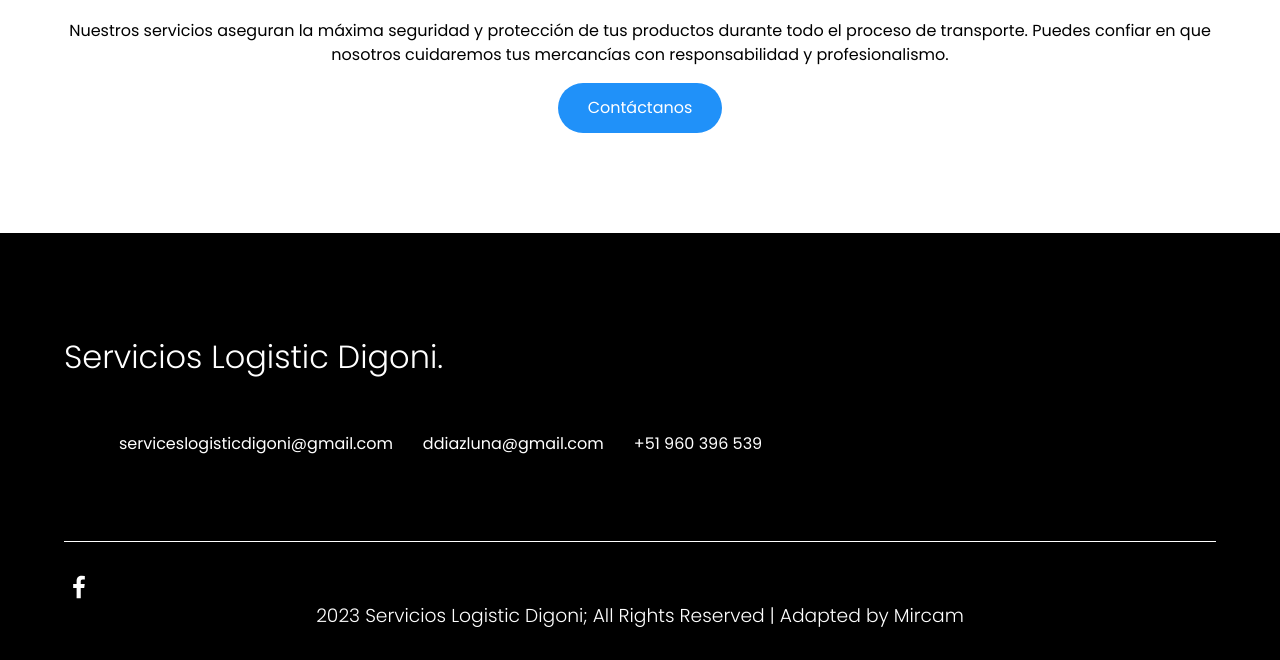
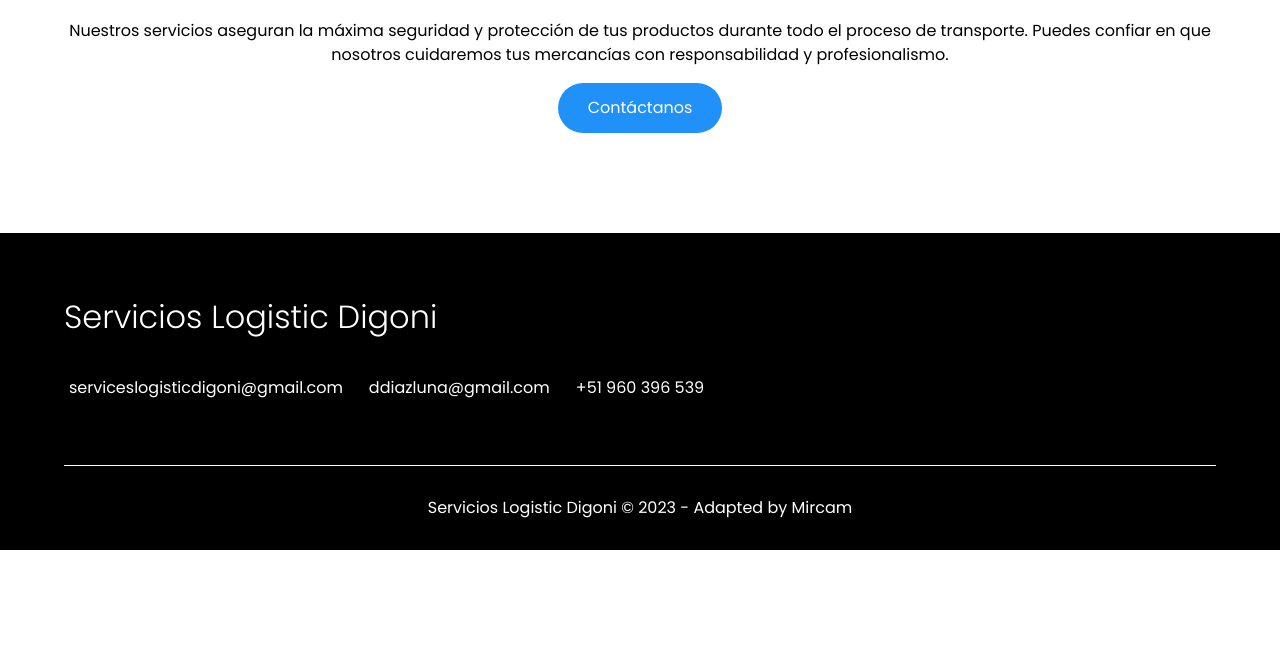
Before and after one commit to Vikernes27666/digoni, a PHP site: page / in a window 1280 px wide. Shown: the part 4844-5504 px from the top of the page. After the commit the page ends 5394 px from the top, so only its background shows below. Run offline with PHP 8.4, Linux system fonts and the light colour scheme.

Commit message:
Remove CSS rules and refactor footer section

```diff
--- a/css/style.css
+++ b/css/style.css
@@ -389,116 +389,37 @@ h1 {
   background-color: black;
 }
 
-.footer__title {
+.footer .container {
+  padding-block: 0;
+  color: #fff;
+}
+
+.footer-contents {
+  padding-block: 60px;
+  border-bottom: 1px solid #fff;
+}
+
+.footer-contents__title {
   font-weight: 300;
   font-size: 2rem;
   margin-bottom: 30px;
 }
 
-.footer__title,
-.footer__newsletter {
-  color: #fff;
-}
-
-.footer__container {
+.footer-contents__contact-list {
+  margin-block: 0;
+  padding-left: 0;
   display: flex;
-  justify-content: space-between;
-  align-items: center;
-  border-bottom: 1px solid #fff;
-  padding-bottom: 60px;
-}
-
-.nav--footer {
-  padding-bottom: 20px;
-  display: grid;
-  gap: 1em;
-  grid-auto-flow: row;
-  height: 100%;
-}
-
-.nav__link--footer {
-  display: flex;
-  margin: 0;
-  margin-right: 20px;
   flex-wrap: wrap;
 }
 
-.footer__inputs {
-  margin-top: 10px;
-  display: flex;
-  overflow: hidden;
-}
-
-.footer__input {
-  background-color: #fff;
-  height: 50px;
-  display: block;
-  padding-left: 10px;
-  border-radius: 6px;
-  font-size: 1rem;
-  outline: none;
-  border: none;
-  margin-right: 16px;
-}
-
-.footer__submit {
-  margin-left: auto;
-  display: inline-block;
-  height: 50px;
-  padding: 0 20px;
-  background-color: #2091f9;
-  border: none;
-  font-size: 1rem;
-  color: #fff;
-  border-radius: 6px;
-  cursor: pointer;
-}
-
-.footer__copy {
-  --padding-container: 30px 0;
+.footer-copy {
+  padding-block: 30px;
   text-align: center;
-  color: #fff;
-}
-
-.footer__copyright {
-  font-weight: 300;
-}
-
-.footer__icons {
-  margin-bottom: 10px;
-}
-
-.footer__img {
-  width: 30px;
 }
 
 /* Media queries */
 
 @media (max-width: 800px) {
-  .hero__title {
-    font-size: 2.5rem;
-  }
-
-  .about__main {
-    gap: 2em;
-  }
-
-  .about__icons:last-of-type {
-    grid-column: 1/-1;
-  }
-
-  .knowledge__container {
-    grid-template-columns: 1fr;
-    grid-template-rows: max-content 1fr;
-    gap: 3em;
-    text-align: center;
-  }
-
-  .knowledge__picture {
-    grid-row: 1/2;
-    justify-self: center;
-  }
-
   .testimony__container {
     grid-template-columns: 30px 1fr 30px;
   }
@@ -514,10 +435,6 @@ h1 {
     width: 200px;
     height: 200px;
   }
-
-  .footer__container {
-    flex-wrap: wrap;
-  }
 }
 
 @media (max-width: 600px) {
@@ -527,23 +444,6 @@ h1 {
 
   .hero__paragraph {
     font-size: 1rem;
-  }
-
-  .subtitle {
-    font-size: 1.8rem;
-  }
-
-  .price__element {
-    width: 90%;
-  }
-
-  .price__element--best {
-    width: 90%;
-    /* padding: 40px; */
-  }
-
-  .price__price {
-    font-size: 2rem;
   }
 
   .testimony {
@@ -567,34 +467,14 @@ h1 {
     justify-self: start;
     margin-bottom: 15px;
   }
+}
 
-  .nav--footer {
-    padding-bottom: 60px;
-  }
-
-  .nav__link--footer {
-    justify-content: space-between;
-  }
-
-  .footer__inputs {
-    flex-wrap: wrap;
-  }
-
-  .footer__input {
-    flex-basis: 100%;
-    margin: 0;
-    margin-bottom: 16px;
-  }
-
-  .footer__submit {
-    margin-right: auto;
-    margin-left: 0;
-  }
+.hover-underline-effect:not(:first-child) {
+  margin-left: 1rem;
 }
 
 .hover-underline-effect {
   display: inline-block;
-  margin: 0 10px;
   padding: 5px;
   cursor: pointer; /* See if I can delete this! */
   transition: transform 0.3s ease;
--- a/index.html
+++ b/index.html
@@ -410,11 +410,10 @@
     </main>
 
     <footer class="footer">
-      <section class="footer__container container">
-        <nav class="nav nav--footer">
-          <h2 class="footer__title">Servicios Logistic Digoni.</h2>
-
-          <ul class="nav__link nav__link--footer">
+      <div class="container">
+        <div class="footer-contents">
+          <h4 class="footer-contents__title">Servicios Logistic Digoni</h4>
+          <ul class="footer-contents__contact-list">
             <li class="hover-underline-effect">
               <a href="#" class="nav__links"
                 >serviceslogisticdigoni@gmail.com</a
@@ -426,27 +425,12 @@
             <li class="hover-underline-effect">
               <a href="#" class="nav__links">+51 960 396 539</a>
             </li>
-            <li class="hover-underline-effect">
-              <a href="#" class="nav__links"></a>
-            </li>
           </ul>
-        </nav>
-      </section>
-
-      <section class="footer__copy container">
-        <div class="footer__social">
-          <a
-            href="https://www.facebook.com/profile.php?id=100087977448428"
-            class="footer__icons"
-            ><img src="./assets/icons/facebook.svg" class="footer__img"
-          /></a>
         </div>
-
-        <h3 class="footer__copyright">
-          2023 Servicios Logistic Digoni; All Rights Reserved | Adapted by
-          Mircam
-        </h3>
-      </section>
+        <p class="footer-copy">
+          Servicios Logistic Digoni © 2023 - Adapted by Mircam
+        </p>
+      </div>
     </footer>
 
     <script src="./js/slider.js"></script>
```
